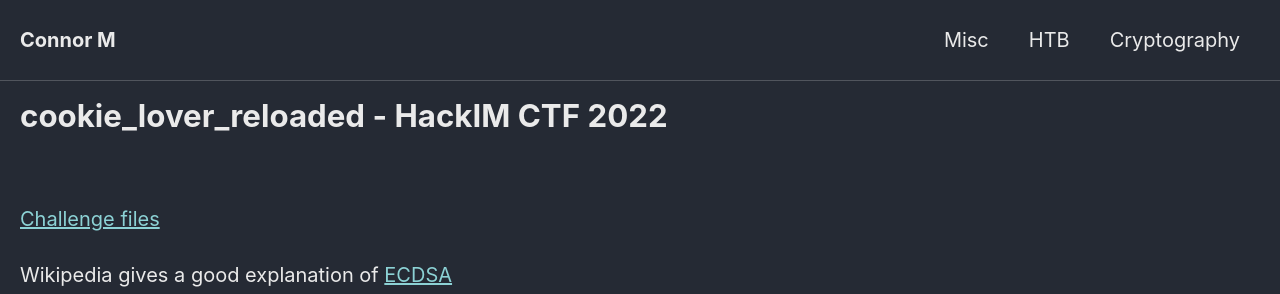
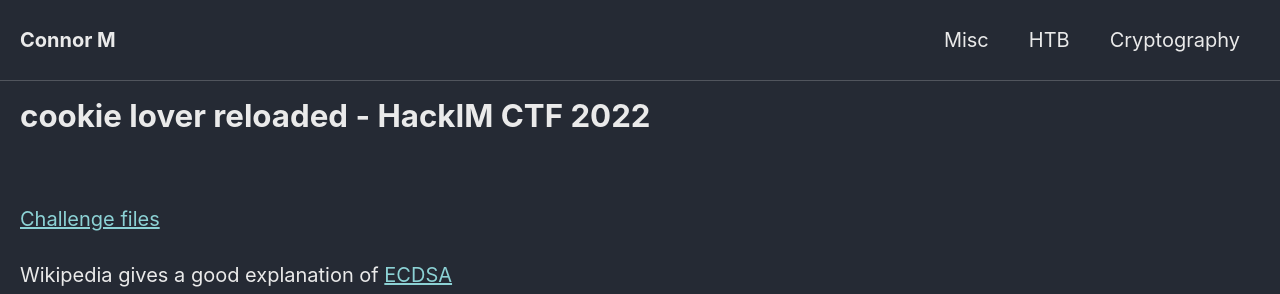
Before and after one commit to Connor-McCartney/Connor-McCartney.github.io, a Jekyll site: the page built from _pages/cryptography/ecc/cookie-lover-reloaded-HackIM-CTF-2022.md, in a window 1280 px wide. Shown: the top 294 px of the page. Built offline with Jekyll 4.4.1, drawn with Linux system fonts in a browser that asks for light colours; cached includes are drawn as plain includes.

```diff
--- a/_pages/cryptography/ecc/cookie_lover_reloaded-HackIM-CTF-2022.md
+++ b/_pages/cryptography/ecc/cookie-lover-reloaded-HackIM-CTF-2022.md
@@ -1,6 +1,6 @@
 ---
-permalink: /cryptography/ecc/cookie_lover_reloaded-HackIM-CTF-2022
-title: cookie_lover_reloaded - HackIM CTF 2022
+permalink: /cryptography/ecc/cookie-lover-reloaded-HackIM-CTF-2022
+title: cookie lover reloaded - HackIM CTF 2022
 ---
 
 <br>
```
